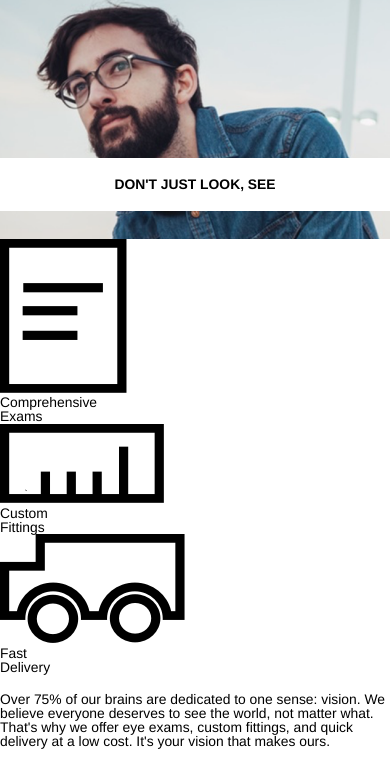
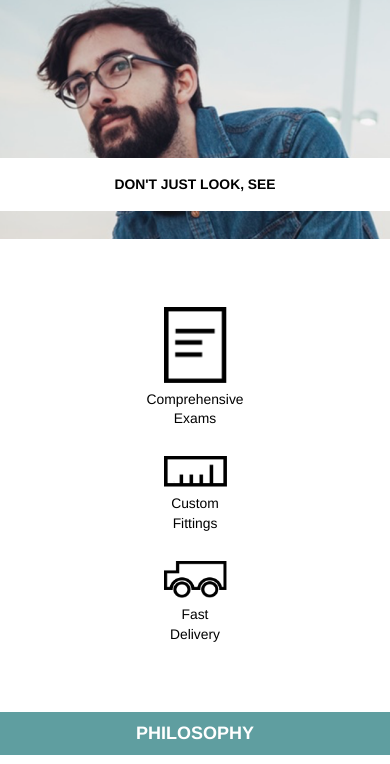
Before and after one commit to mjgrafix/Tortoiseshell, a plain HTML site: page index.html in a window 390 px wide. Shown: the part 67-831 px from the top of the page. Drawn offline with Linux system fonts and the light colour scheme.

Commit message:
upload the full folder for the main section

```diff
--- a/resources/css/style.css
+++ b/resources/css/style.css
@@ -15,6 +15,7 @@ html {
 }
 h4, a {
   color: white;
+  font-weight: bold;
 }
 
 /* ---------- top banner and navigation ----------*/
@@ -33,6 +34,9 @@ header {
   position: relative; /* to position the banner */
   top: 1rem;
   margin: 0 auto; /* making it center wo flex */
+}
+.banner h4, a {
+  font-weight: normal;
 }
 .company {
   display: flex;
@@ -141,3 +145,103 @@ nav.mobile {
     padding: 1rem 0;
   }
 }
+/*---------- main: features with icons ----------*/
+.main {
+  display: flex;
+  flex-direction: column;
+  width: 53.33rem;
+  margin: 0 auto;
+}
+.image-container {
+  display: flex;
+  margin: 3rem auto;
+  height: 8rem;
+}
+.item {
+line-height: 1.4;
+}
+.image-container .item {
+  margin-right: 6rem;
+  display: flex;
+  flex-direction: column;
+  justify-content: space-between;
+  align-items: center;
+  text-align: center;
+}
+.image-container .item p {
+  align-items: baseline;
+}
+.item img {
+  width: 5rem;
+}
+.item img:first-child {
+  width: 3.5rem;
+}
+/*---- table -----*/
+@media only screen and (max-width: 1024px) {
+  .main {
+    width: 100%;
+  }
+  .image-container .item:last-child {
+    margin-right: 3rem;
+  }
+}
+/*----- mobile -----*/
+@media only screen and (max-width: 640px) {
+  .main {
+    display: block;
+  }
+  .image-container {
+    margin: 3.77rem auto;
+    width: 100%;
+    display: block;
+    height: auto;
+  }
+  .image-container .item {
+    display: block;
+    margin-right: 0;
+    margin-bottom: 1.54rem;
+  }
+  .image-container .item:last-child {
+    margin-right: 0;
+    margin-bottom: 0;
+  }
+}
+/*---------- main: features with text content ----------*/
+.content {
+  display: flex;
+  justify-content: space-around;
+  margin-bottom: 5rem;
+}
+.content .item {
+  width: 35%
+}
+.content h4 {
+  padding-left: 1.25rem;
+  padding-top: 0.5rem;
+  padding-bottom: 0.5rem;
+  margin-bottom: 1rem;
+  text-transform: uppercase;
+  font-size: 1rem;
+  width: 10rem;
+  background-color: cadetblue;
+}
+/*----- mobile -----*/
+@media only screen and (max-width: 640px) {
+  .content {
+    display: block;
+  }
+  .content .item {
+    display: block;
+    width: 100%;
+    margin-bottom: 4rem;
+  }
+  .content h4 {
+    width: 100%;
+    text-align: center;
+    padding-left: 0;
+  }
+  .content p {
+    padding-left: 0.25rem;
+  }
+}
```
